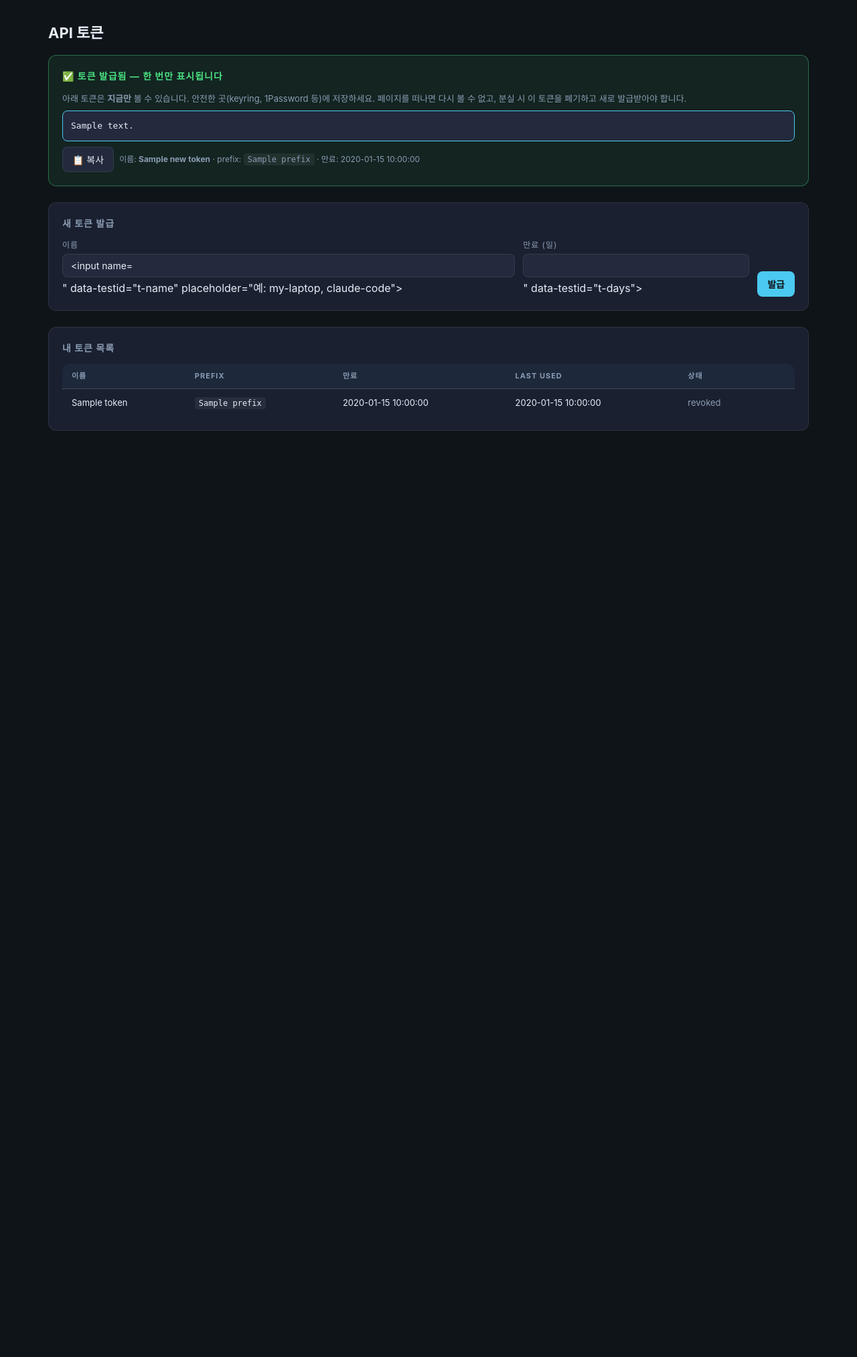
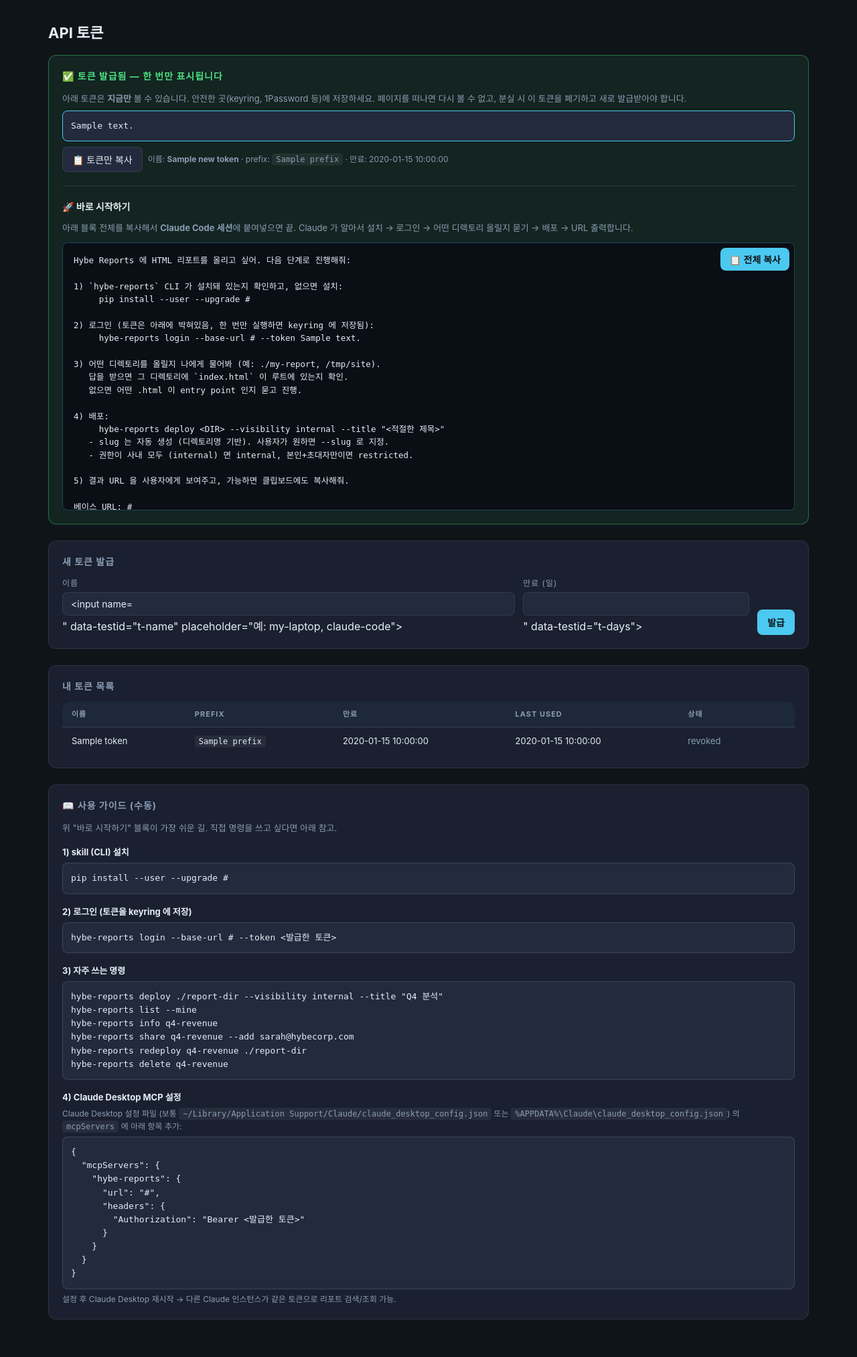
Before and after one commit to jacob-han-98/dri-report-platform, a FastAPI app: template server/app/web/templates/tokens.html in a window 1280 px wide. Shown: the part 63-2089 px from the top of the page at 67% size. Before the commit the page ends 706 px from the top, so only its background shows below. Run offline with FastAPI, Linux system fonts and the light colour scheme; the template is opened without the code that fills it: most values are stand-ins (such as "Sample title", 1, 10 or a date in 2020); form fields are guessed from the names that the template uses; parts of the project's set-up code (start-up, migrations or seed data) failed here and were passed over.

Commit message:
feat: tokens 페이지에 'Claude Code 로 바로 올리기' 프롬프트 + 가이드
신규 토큰 발급 직후 패널에 자연어 프롬프트 블록을 노출. 사용자가
이 블록을 복사해 Claude Code 세션에 붙이면 — Claude 가 알아서:
  1) skill wheel pip install (서버에서 호스팅)
  2) hybe-reports login (토큰 박혀 있음)
  3) 어떤 디렉토리 올릴지 묻기
  4) deploy → URL 출력
하도록 한국어 자연어로 단계 지시.

페이지 하단에 영구 '수동 가이드' 섹션 추가 — CLI 명령 모음 +
Claude Desktop MCP JSON 스니펫.

부수 변경:
- skill/client.py: httpx base_url 대신 수동 URL 조립.
  base_url 에 path prefix (/dri_report) 가 들어가도 정상 동작.
  (기존엔 RFC 3986 합성 때문에 prefix 가 무시됨)
- deploy/build_skill_wheel.sh 신규 + setup.sh / push.sh 에 연동
- nginx snippet: /dri_report/static/ 인증 우회 (wheel 다운로드용).
  wheel 자체는 클라이언트 코드라 공개돼도 무해.
- tokens 페이지 컨텍스트에 api_base_url, wheel_url, mcp_url 주입.

```diff
--- a/server/app/web/routes.py
+++ b/server/app/web/routes.py
@@ -273,6 +273,9 @@ def _render_tokens(
     error: str | None = None,
     form: dict | None = None,
 ) -> HTMLResponse:
+    settings = get_settings()
+    base = settings.app.base_url.rstrip("/")
+    prefix = settings.app.web_prefix
     return templates.TemplateResponse(
         request,
         "tokens.html",
@@ -282,6 +285,10 @@ def _render_tokens(
             "new_token": new_token,
             "error": error,
             "form": form or {},
+            # 가이드 / 빠른 시작에서 사용
+            "api_base_url": f"{base}{prefix}",
+            "wheel_url": f"{base}{prefix}/static/hybe_reports-latest.whl",
+            "mcp_url": f"{base}{prefix}/mcp/",
         },
     )
 
--- a/server/app/web/templates/tokens.html
+++ b/server/app/web/templates/tokens.html
@@ -26,6 +26,13 @@
     background: var(--panel-2); padding: 12px; border-radius: 8px;
     overflow-x: auto; font-size: 13px; word-break: break-all; white-space: pre-wrap;
     border: 1px solid var(--accent); margin: 0;
+  }
+  pre.prompt-block {
+    background: #0a0e15; padding: 16px 16px 16px 16px;
+    border: 1px solid rgba(76,201,240,0.3); border-radius: 8px;
+    font-size: 12.5px; line-height: 1.55;
+    color: var(--text); white-space: pre-wrap; word-break: break-word;
+    margin: 0; max-height: 400px; overflow-y: auto;
   }
   .copy-row { display: flex; gap: 8px; margin-top: 8px; align-items: center; }
   .warn {
@@ -59,11 +66,50 @@
   <div class="copy-row">
     <button type="button" class="btn" data-testid="copy-token"
             onclick="navigator.clipboard.writeText('{{ new_token.plaintext }}').then(() => this.textContent = '복사됨 ✓')">
-      📋 복사
+      📋 토큰만 복사
     </button>
     <span class="muted" style="font-size:12px;">
       이름: <strong>{{ new_token.name }}</strong> · prefix: <code>{{ new_token.prefix }}</code> · 만료: {{ new_token.expires_at }}
     </span>
+  </div>
+
+  <hr style="border:0; border-top:1px solid rgba(255,255,255,0.1); margin:20px 0">
+
+  <h3 style="margin:0 0 10px; font-size:14px;">🚀 바로 시작하기</h3>
+  <p class="muted" style="font-size:13px; margin: 0 0 12px;">
+    아래 블록 전체를 복사해서 <strong>Claude Code 세션</strong>에 붙여넣으면 끝.
+    Claude 가 알아서 설치 → 로그인 → 어떤 디렉토리 올릴지 묻기 → 배포 → URL 출력합니다.
+  </p>
+
+  <div style="position:relative;">
+    <pre class="prompt-block" data-testid="claude-prompt-block">{{ '
+Hybe Reports 에 HTML 리포트를 올리고 싶어. 다음 단계로 진행해줘:
+
+1) `hybe-reports` CLI 가 설치돼 있는지 확인하고, 없으면 설치:
+     pip install --user --upgrade ' ~ wheel_url ~ '
+
+2) 로그인 (토큰은 아래에 박혀있음, 한 번만 실행하면 keyring 에 저장됨):
+     hybe-reports login --base-url ' ~ api_base_url ~ ' --token ' ~ new_token.plaintext ~ '
+
+3) 어떤 디렉토리를 올릴지 나에게 물어봐 (예: ./my-report, /tmp/site).
+   답을 받으면 그 디렉토리에 `index.html` 이 루트에 있는지 확인.
+   없으면 어떤 .html 이 entry point 인지 묻고 진행.
+
+4) 배포:
+     hybe-reports deploy <DIR> --visibility internal --title "<적절한 제목>"
+   - slug 는 자동 생성 (디렉토리명 기반). 사용자가 원하면 --slug 로 지정.
+   - 권한이 사내 모두 (internal) 면 internal, 본인+초대자만이면 restricted.
+
+5) 결과 URL 을 사용자에게 보여주고, 가능하면 클립보드에도 복사해줘.
+
+베이스 URL: ' ~ api_base_url ~ '
+'.strip() }}</pre>
+    <button type="button" class="btn primary"
+            style="position:absolute; top:8px; right:8px; padding:6px 12px;"
+            data-testid="copy-prompt"
+            onclick="const t=document.querySelector('[data-testid=claude-prompt-block]').textContent; const b=this; navigator.clipboard.writeText(t).then(()=>{b.textContent='✓ 복사됨';});">
+      📋 전체 복사
+    </button>
   </div>
 </div>
 {% endif %}
@@ -122,4 +168,44 @@
   <p class="muted" data-testid="empty-tokens">아직 발급된 토큰 없음.</p>
   {% endif %}
 </div>
+
+<div class="panel" data-testid="usage-guide">
+  <h2>📖 사용 가이드 (수동)</h2>
+  <p class="muted" style="font-size:13px; margin: 0 0 16px;">
+    위 "바로 시작하기" 블록이 가장 쉬운 길. 직접 명령을 쓰고 싶다면 아래 참고.
+  </p>
+
+  <h3 style="font-size:13px; margin: 12px 0 6px;">1) skill (CLI) 설치</h3>
+  <pre class="token-out" style="border-color:rgba(255,255,255,0.12);">pip install --user --upgrade {{ wheel_url }}</pre>
+
+  <h3 style="font-size:13px; margin: 16px 0 6px;">2) 로그인 (토큰을 keyring 에 저장)</h3>
+  <pre class="token-out" style="border-color:rgba(255,255,255,0.12);">hybe-reports login --base-url {{ api_base_url }} --token &lt;발급한 토큰&gt;</pre>
+
+  <h3 style="font-size:13px; margin: 16px 0 6px;">3) 자주 쓰는 명령</h3>
+  <pre class="token-out" style="border-color:rgba(255,255,255,0.12);">hybe-reports deploy ./report-dir --visibility internal --title "Q4 분석"
+hybe-reports list --mine
+hybe-reports info q4-revenue
+hybe-reports share q4-revenue --add sarah@hybecorp.com
+hybe-reports redeploy q4-revenue ./report-dir
+hybe-reports delete q4-revenue</pre>
+
+  <h3 style="font-size:13px; margin: 16px 0 6px;">4) Claude Desktop MCP 설정</h3>
+  <p class="muted" style="font-size:12px; margin: 0 0 6px;">
+    Claude Desktop 설정 파일 (보통 <code>~/Library/Application Support/Claude/claude_desktop_config.json</code> 또는 <code>%APPDATA%\Claude\claude_desktop_config.json</code>) 의
+    <code>mcpServers</code> 에 아래 항목 추가:
+  </p>
+  <pre class="token-out" style="border-color:rgba(255,255,255,0.12);">{
+  "mcpServers": {
+    "hybe-reports": {
+      "url": "{{ mcp_url }}",
+      "headers": {
+        "Authorization": "Bearer &lt;발급한 토큰&gt;"
+      }
+    }
+  }
+}</pre>
+  <p class="muted" style="font-size:12px; margin: 6px 0 0;">
+    설정 후 Claude Desktop 재시작 → 다른 Claude 인스턴스가 같은 토큰으로 리포트 검색/조회 가능.
+  </p>
+</div>
 {% endblock %}
```
Also changed, not shown: skill/hybe_reports/client.py (+19 -11 lines), 4 other files.
